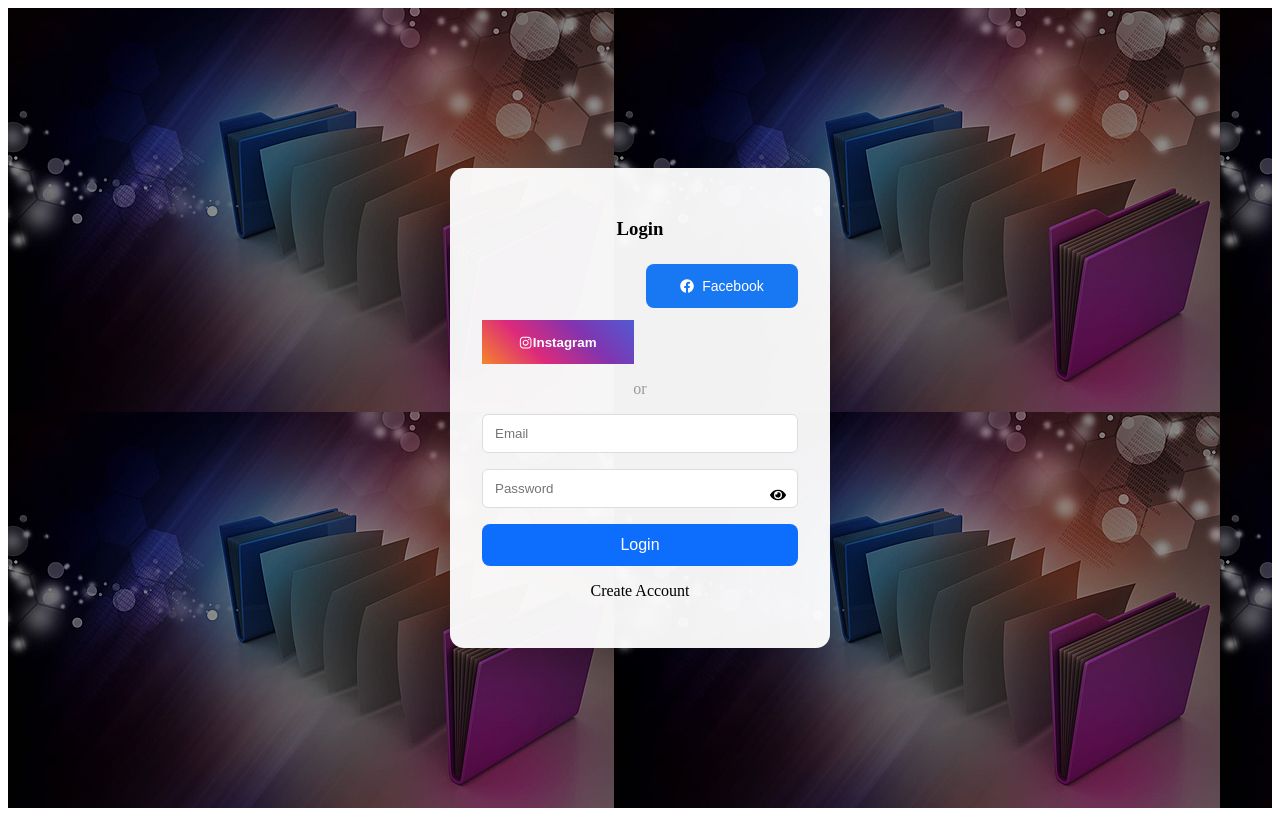
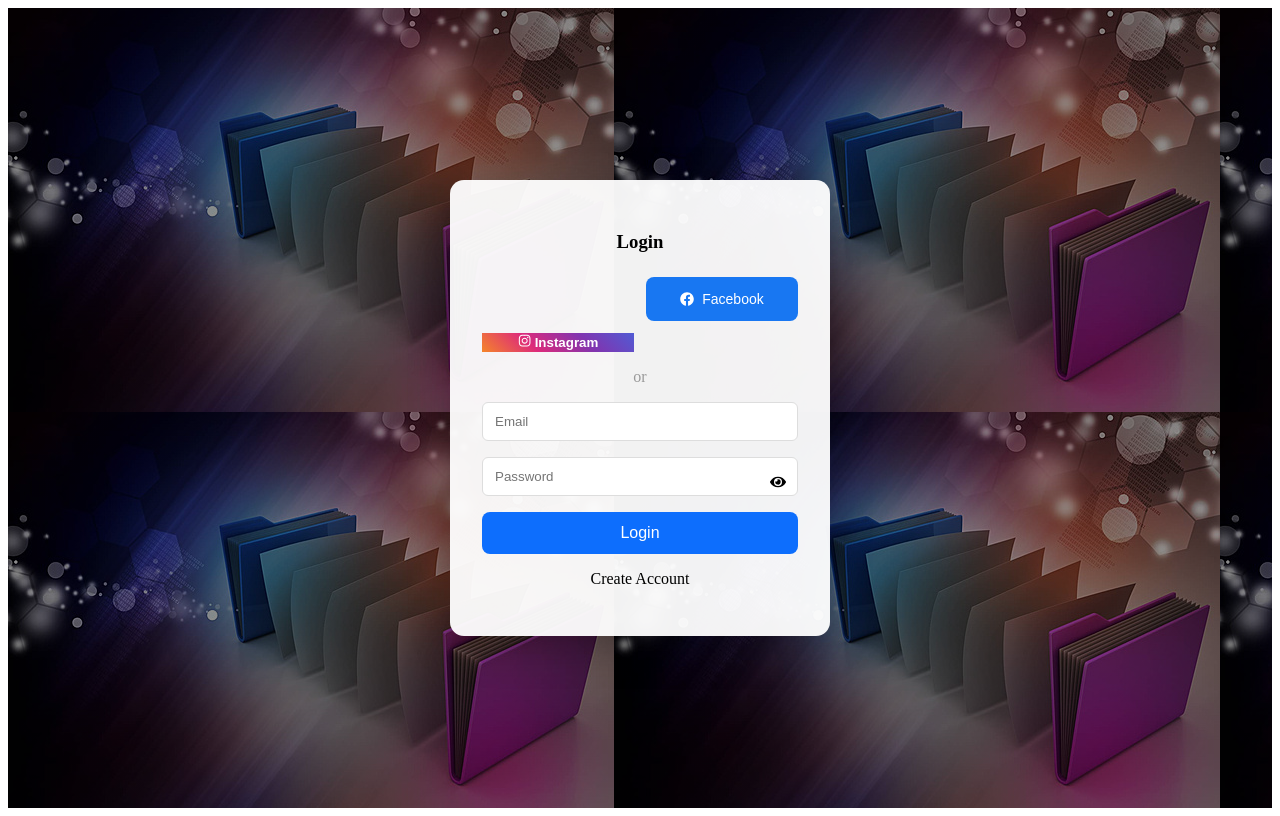
Before and after one commit to Anitha250792/Whatsapp-Integration-Frontend, a React (Vite) app: page / in a window 1280 px wide. Built offline with nearby package versions, Linux system fonts and the light colour scheme; no server answers.

Commit message:
insta login fix

```diff
--- a/src/pages/Login.jsx
+++ b/src/pages/Login.jsx
@@ -174,13 +174,12 @@ const handleInstagramLogin = () => {
   </button>
 
   {/* Instagram */}
-  <button
-    type="button"
-    className="instagram-btn social-item"
-    onClick={handleInstagramLogin}
-  >
+  {process.env.NODE_ENV === "development" && (
+  <button className="instagram-btn" onClick={handleInstagramLogin}>
     <FaInstagram /> Instagram
   </button>
+)}
+
         </div>
 
 
```
